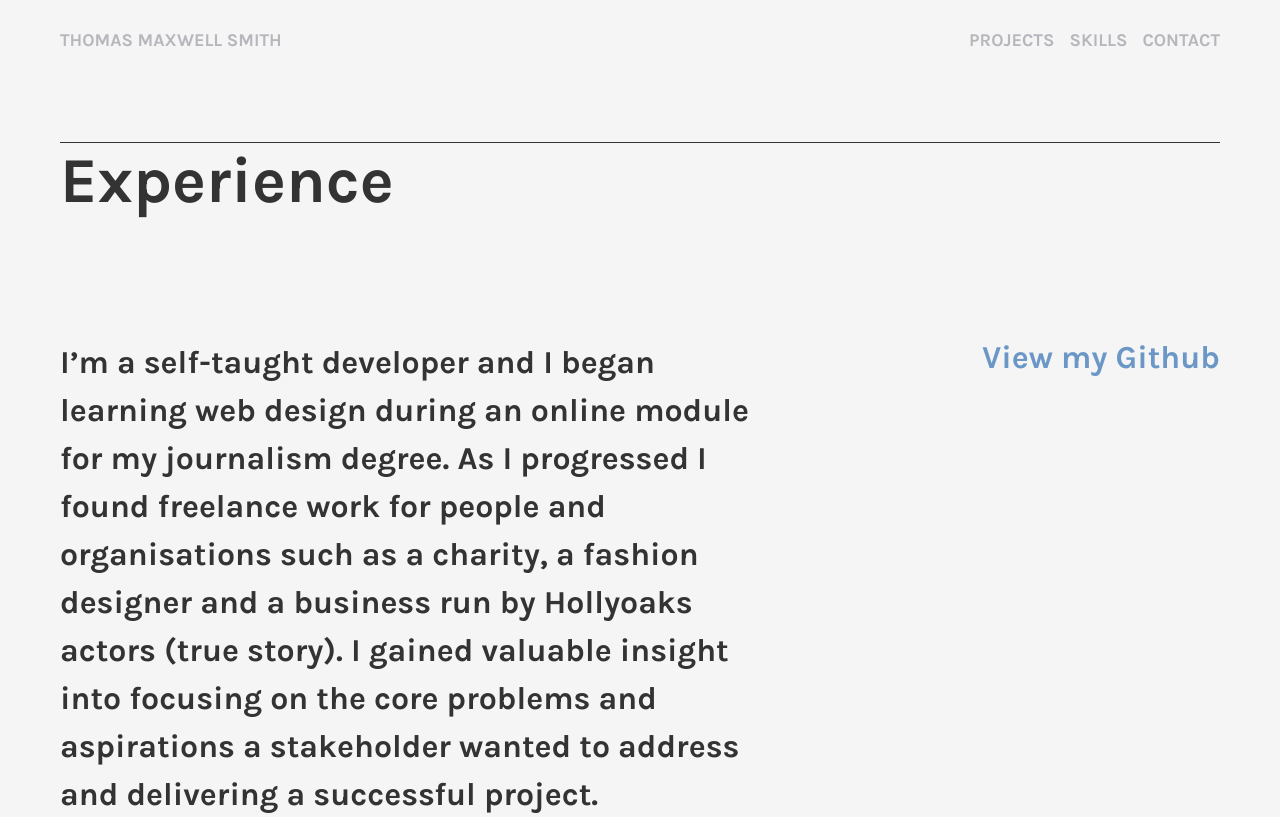
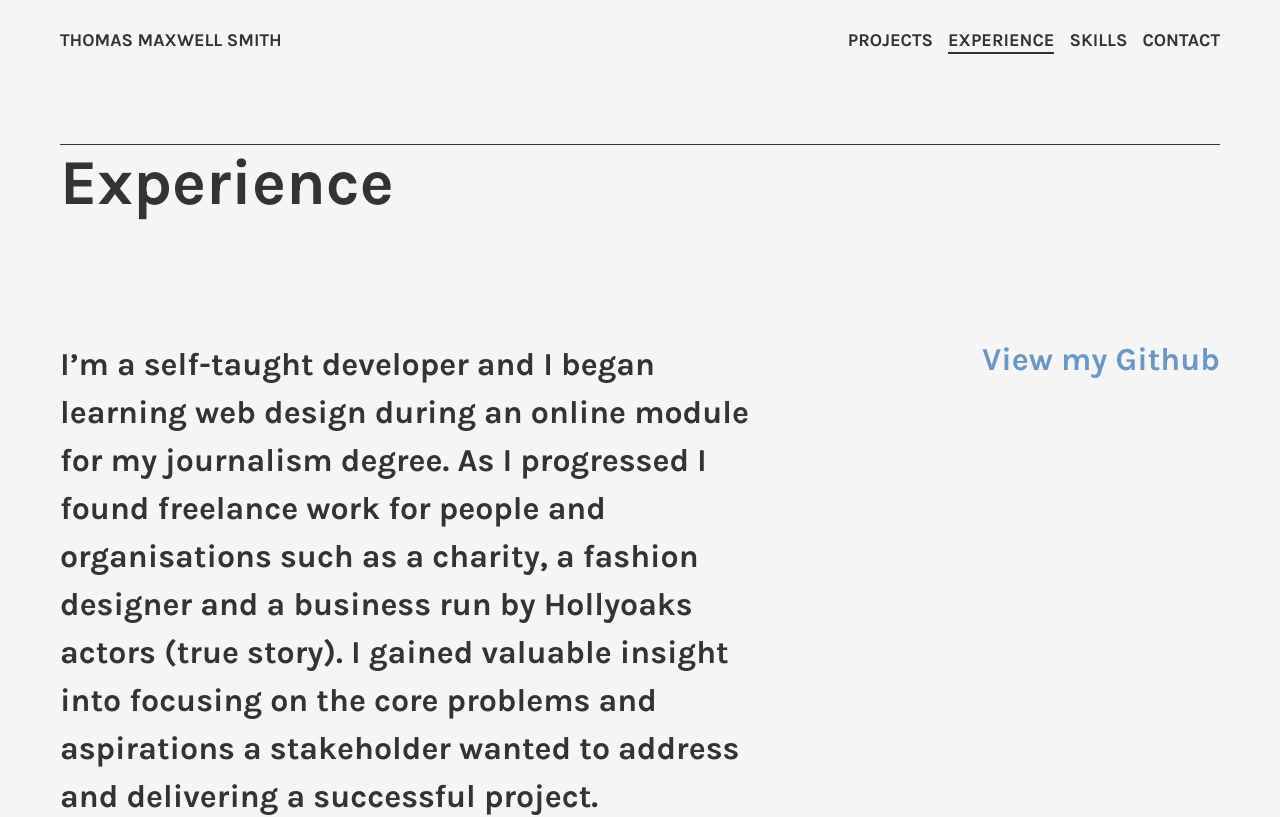
Before and after one commit to atomcorp/react-portfolio, a React app: page /experience in a window 1280 px wide. Shown: the top 817 px of the page. Built offline with nearby package versions, Linux system fonts and the light colour scheme.

Commit message:
made header sticky and added some small ux touches to it

```diff
--- a/src/components/header/header.module.scss
+++ b/src/components/header/header.module.scss
@@ -1,4 +1,17 @@
 @import "../../mixins";
+
+header {
+  position: sticky;
+  top: 0;
+  z-index: 1;
+  transition: background 0.4s cubic-bezier(0.23, 1, 0.32, 1);
+  &:hover {
+    background: #F5F5F5;
+    .title, a {
+      color: #333;
+    }
+  }
+}
 
 .header {
   padding: 15px;
@@ -16,8 +29,6 @@
   text-decoration: none;
   text-transform: uppercase;
   color: #b6b6bc;
-  &:hover {
-    color: #333;
-  }
+
 
 }
--- a/src/components/navigation/navigation.module.scss
+++ b/src/components/navigation/navigation.module.scss
@@ -9,15 +9,16 @@
 }
 
 .link {
-  padding: 0 0 0 15px;
+  margin: 0 0 0 15px;
   color: #b6b6bc;
   &:hover {
     color: #333;
+    border-bottom: 2px solid;
   }
 }
 
 .active {
-  display: none;
+  border-bottom: 2px solid;
 }
 
 .inactive {
```
Also changed, not shown: 1 other file (tests, documents, lock files or other folders).
